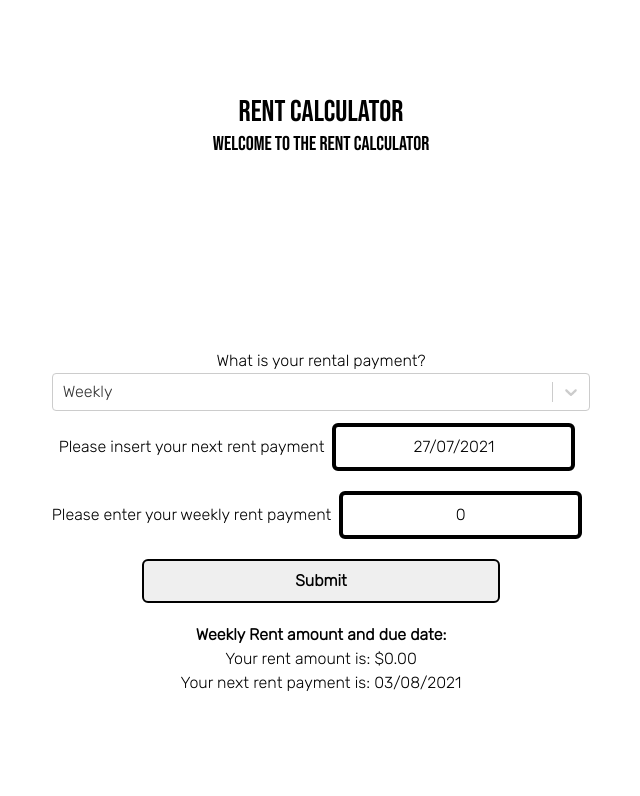
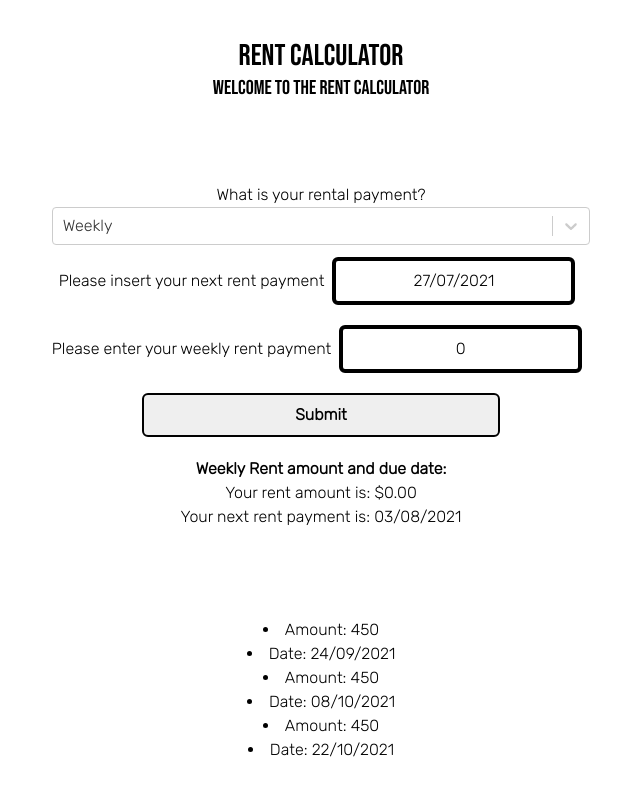
Before and after one commit to Lyderies/monthly-rent-calc, a React (Create React App) app: page / in a window 1280 px wide. Shown: the top 796 px of the page, without its empty margins (319-959 px from the left). Built offline with nearby package versions, Linux system fonts and the light colour scheme.

Commit message:
test rendering list

```diff
--- a/src/App.js
+++ b/src/App.js
@@ -1,4 +1,5 @@
 import Form from "./components/Form";
+import List from "./components/list/List";
 
 function App() {
   return (
@@ -14,6 +15,9 @@ function App() {
       <section className="container mx-auto m-2 p-2">
         <Form />
       </section>
+      <section className="container mx-auto m-2 p-2">
+        <List />
+      </section>
     </div>
   );
 }
--- a/src/components/list/List.js
+++ b/src/components/list/List.js
@@ -9,7 +9,33 @@
 import React from "react";
 
 const List = () => {
-  return <div></div>;
+  const testList = [
+    {
+      amount: 450,
+      date: "24/09/2021",
+    },
+    {
+      amount: 450,
+      date: "08/10/2021",
+    },
+    {
+      amount: 450,
+      date: "22/10/2021",
+    },
+  ];
+
+  const listItems = testList.map((month) => {
+    return (
+      <div>
+        <li>Amount: {month.amount}</li>
+        <li>Date: {month.date}</li>
+      </div>
+    );
+  });
+
+  return (
+    <div className="font-Rubik place-items-center text-center">{listItems}</div>
+  );
 };
 
 export default List;
```
